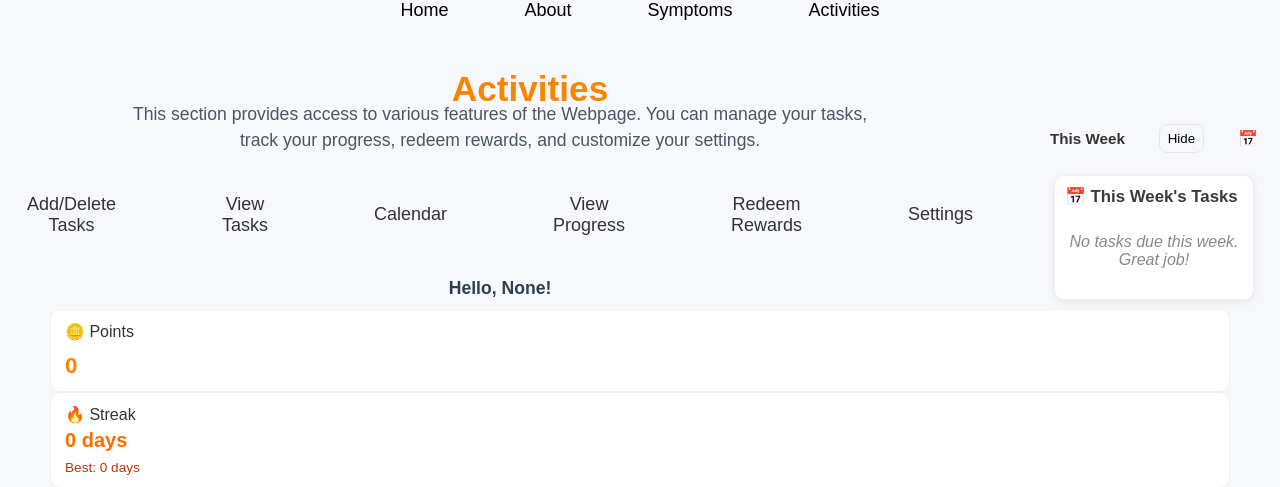
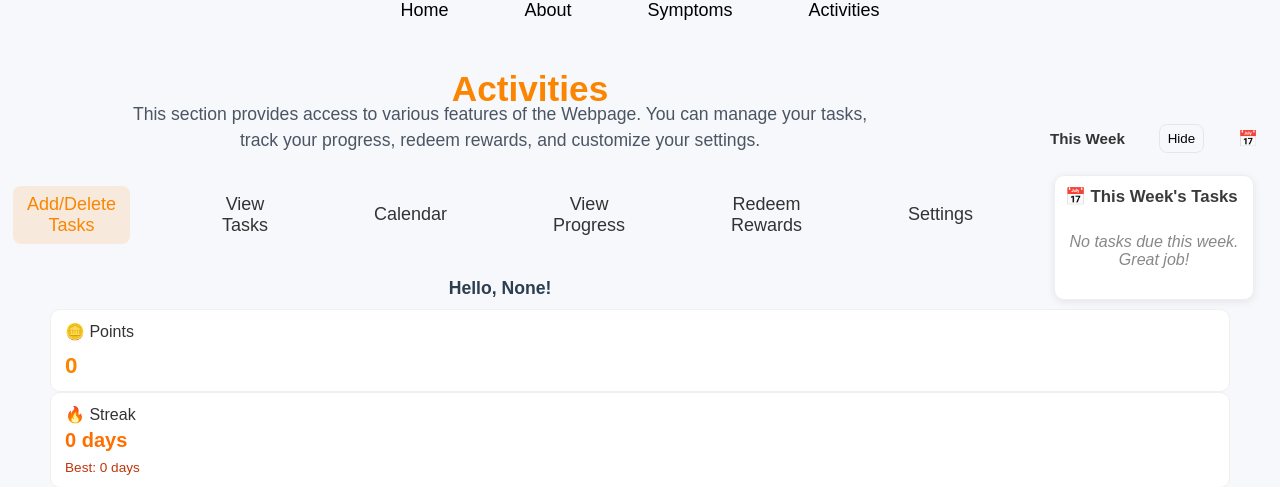
Before and after one commit to Homelesslander/FocusSpark, a Flask app: page /activities in a window 1280 px wide. Shown: the top 487 px of the page. Run offline with Flask 3, Linux system fonts and the light colour scheme; data comes from the database, SQL or seed files in the repository.

Commit message:
activites

```diff
--- a/templates/activities.html
+++ b/templates/activities.html
@@ -83,7 +83,7 @@
         </p>
 
         <ul class="Tabs">
-          <li><a href="{{ url_for('activities') }}">Add/Delete Tasks</a></li>
+          <li><a class="active" href="{{ url_for('activities') }}">Add/Delete Tasks</a></li>
           <li><a href="{{ url_for('view_tasks') }}">View Tasks</a></li>
           <li><a href="{{ url_for('calendar') }}">Calendar</a></li>
           <li><a href="{{ url_for('progress') }}">View Progress</a></li>
```
